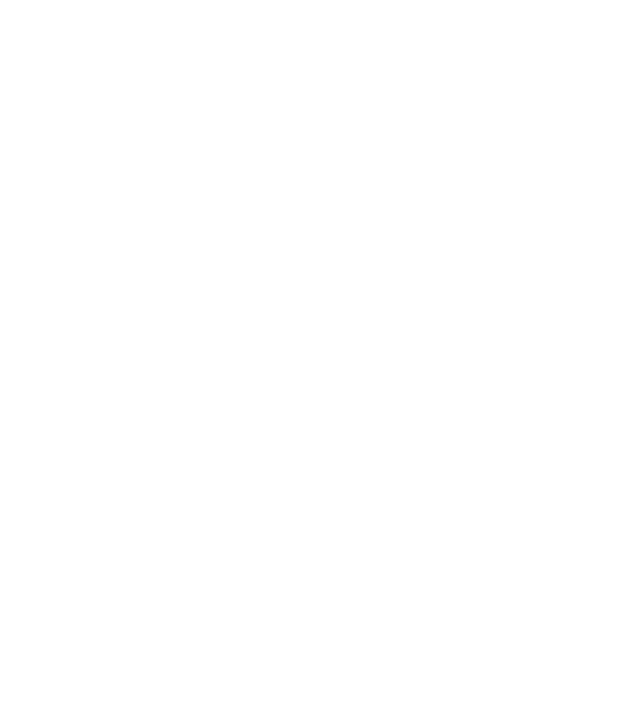
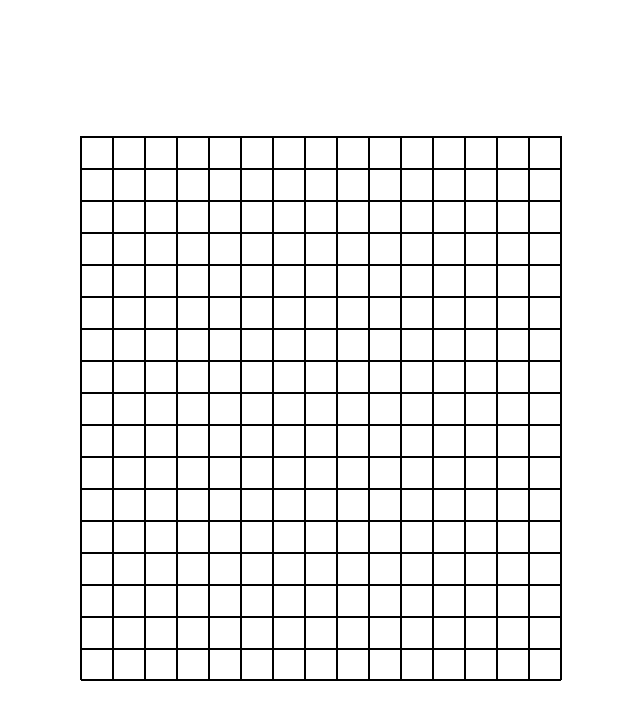
Before and after one commit to vcalomino4/etch-a-sketch, a plain HTML site: page index.html in a window 1280 px wide. Shown: the whole page, without its empty margins (319-959 px from the left). Drawn offline with Linux system fonts and the light colour scheme.

Commit message:
created grid with DOM

```diff
--- a/index.html
+++ b/index.html
@@ -8,6 +8,7 @@
     <link rel="stylesheet" href="style.css" />
   </head>
   <body>
+    <div class="container"></div>
     <script src="./index.js"></script>
   </body>
 </html>
--- a/index.js
+++ b/index.js
@@ -0,0 +1,7 @@
+const mainContainer = document.querySelector(".container");
+
+for (i = 0; i < 255; i++) {
+  const div = document.createElement("div");
+  div.classList.add("item");
+  mainContainer.appendChild(div);
+}
--- a/style.css
+++ b/style.css
@@ -0,0 +1,19 @@
+body {
+  display: flex;
+  justify-content: center;
+  align-items: center;
+  height: 100vh;
+}
+.container {
+  border: 1px solid black;
+  width: 480px;
+  height: 542px;
+  display: flex;
+  flex-wrap: wrap;
+}
+
+.item {
+  width: 30px;
+  height: 30px;
+  border: 1px solid black;
+}
```
